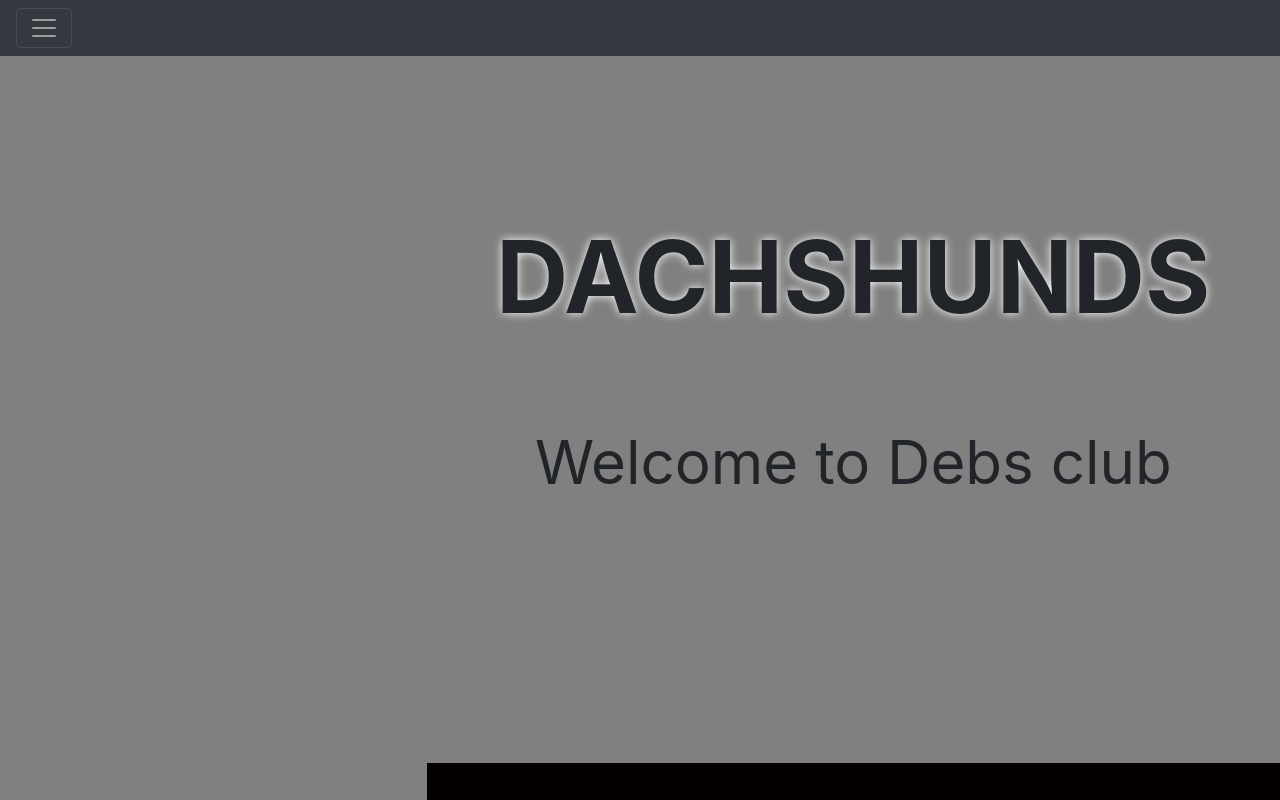
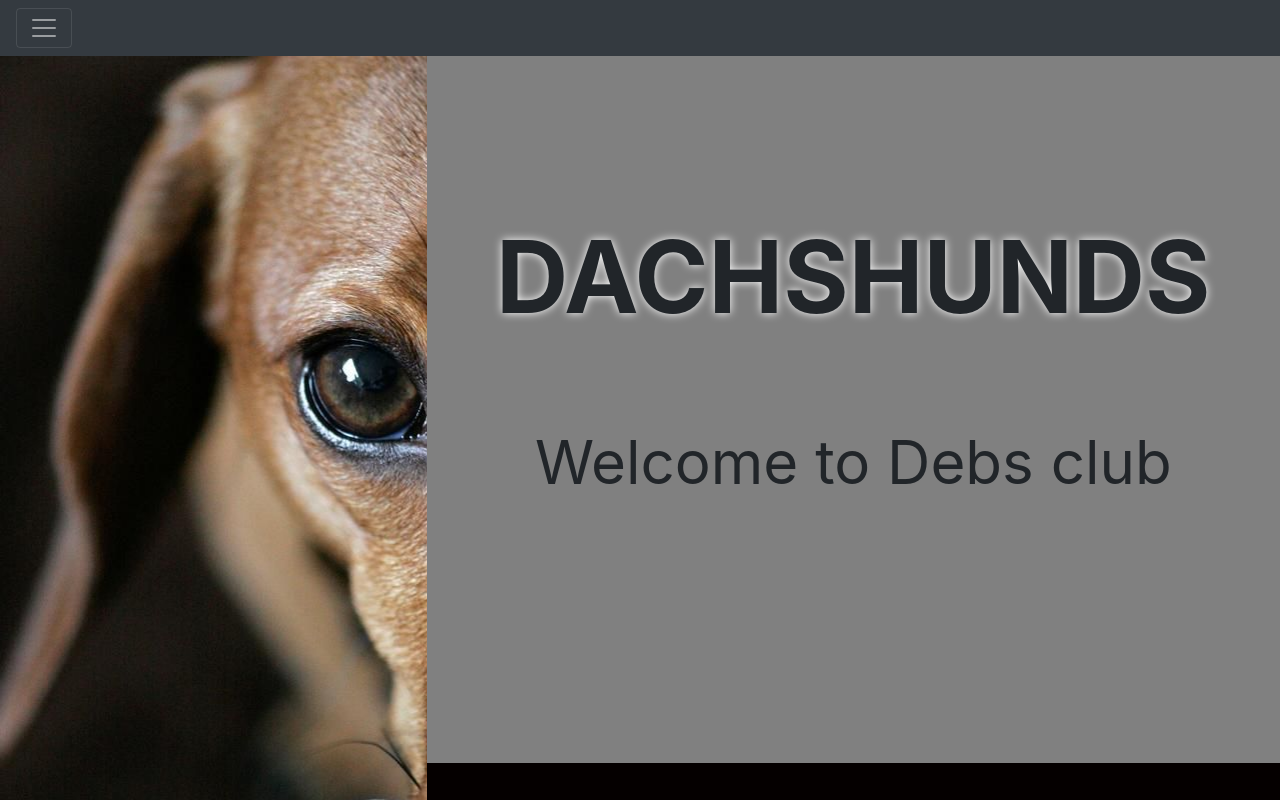
Before and after one commit to debsclub/debsclub.github.io, a plain HTML site: page index.html in a window 1280 px wide. Shown: the top 800 px of the page. Drawn offline with nearby package versions, Linux system fonts and the light colour scheme.

Commit message:
Add files via upload

```diff
--- a/css/style2.css
+++ b/css/style2.css
@@ -48,7 +48,7 @@ img{
 }
 
 .img{
-	background: url(../../website1/img/dogeye.jpg);
+	background: url(../img/dogeye.jpg);
 	width: 100%;
 	height:100vh;
 	position: fixed;
```
